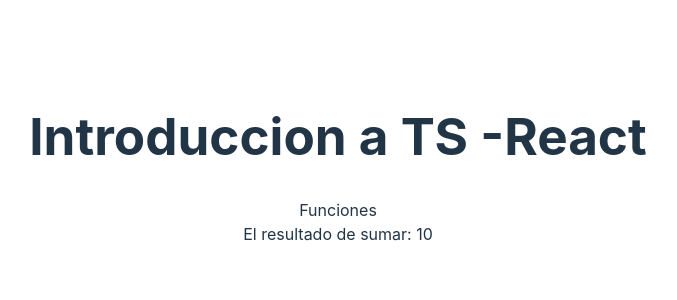
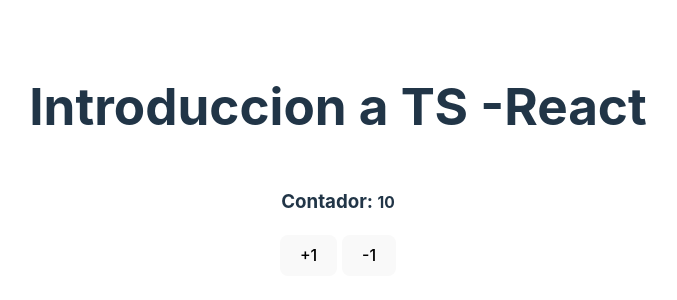
Before and after one commit to diagomezpa/01-react-foundation, a React (Vite) app: page / in a window 1280 px wide. Shown: the part 240-540 px from the top of the page, without its empty margins (334-1011 px from the left). Built offline with nearby package versions, Linux system fonts and the light colour scheme; the HTML template or start-up script is replaced by a standard one.

Commit message:
seccion 2 video 14 usestate

```diff
--- a/src/App.tsx
+++ b/src/App.tsx
@@ -1,5 +1,5 @@
 import './App.css';
-import { BasicFuntions, BasicTypes, ObjectLiterals } from './typescript';
+import { Counter } from './components';
 
 function App() {
     return (
@@ -8,7 +8,8 @@
             {/* Aqui*/}
             {/* <BasicTypes /> */}
             {/* <ObjectLiterals/> */}
-            <BasicFuntions/>
+            {/* <BasicFuntions/> */}
+            <Counter />
         </main>
     );
 }
--- a/src/components/Counter.tsx
+++ b/src/components/Counter.tsx
@@ -1,6 +1,21 @@
+import { useState } from 'react';
 
 export const Counter = () => {
-  return (
-    <div>Counter</div>
-  )
-}
+    const [count, setCount] = useState<number>(10);
+    const increaseBy = (value: number) => {
+        setCount(count + value);
+    };
+
+    return (
+        <>
+            <h3>
+                Contador: <small>{count} </small>
+            </h3>
+            <div>
+                <button onClick={() => increaseBy(+1)}>+1</button>
+                &nbsp;
+                <button onClick={() => increaseBy(-1)}>-1</button>
+            </div>
+        </>
+    );
+};
--- /dev/null
+++ b/src/components/index.ts
@@ -0,0 +1 @@
+export * from './Counter'
```
